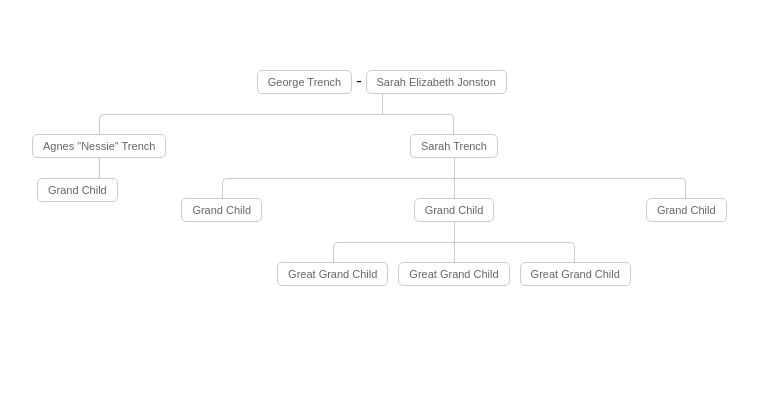
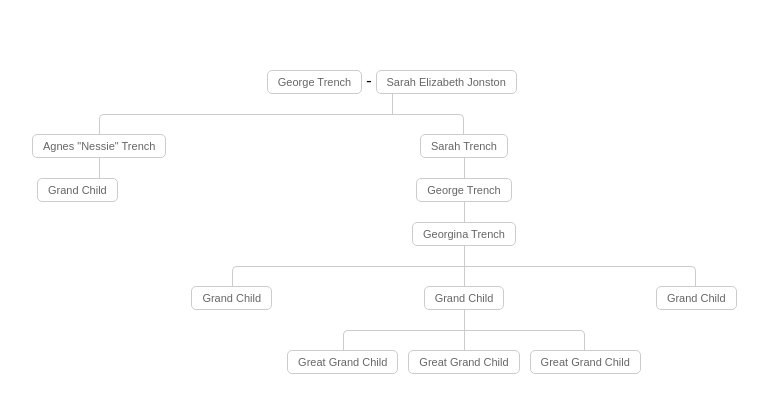
Before and after one commit to projecttrench1897/projecttrench1897, a website: page index.html in a window 1280 px wide. Shown: the whole page, without its empty margins (168-936 px from the left). Drawn offline with Linux system fonts and the light colour scheme.

Commit message:
Update index.html

```diff
--- a/index.html
+++ b/index.html
@@ -23,6 +23,12 @@
             </li>
             <li>
               <a href="#">Sarah Trench</a>
+              <ul>
+            <li>
+              <a href="#">George Trench</a>
+              <ul>
+            <li>
+              <a href="#">Georgina Trench</a>
               <ul>
 
                 <li>
```
